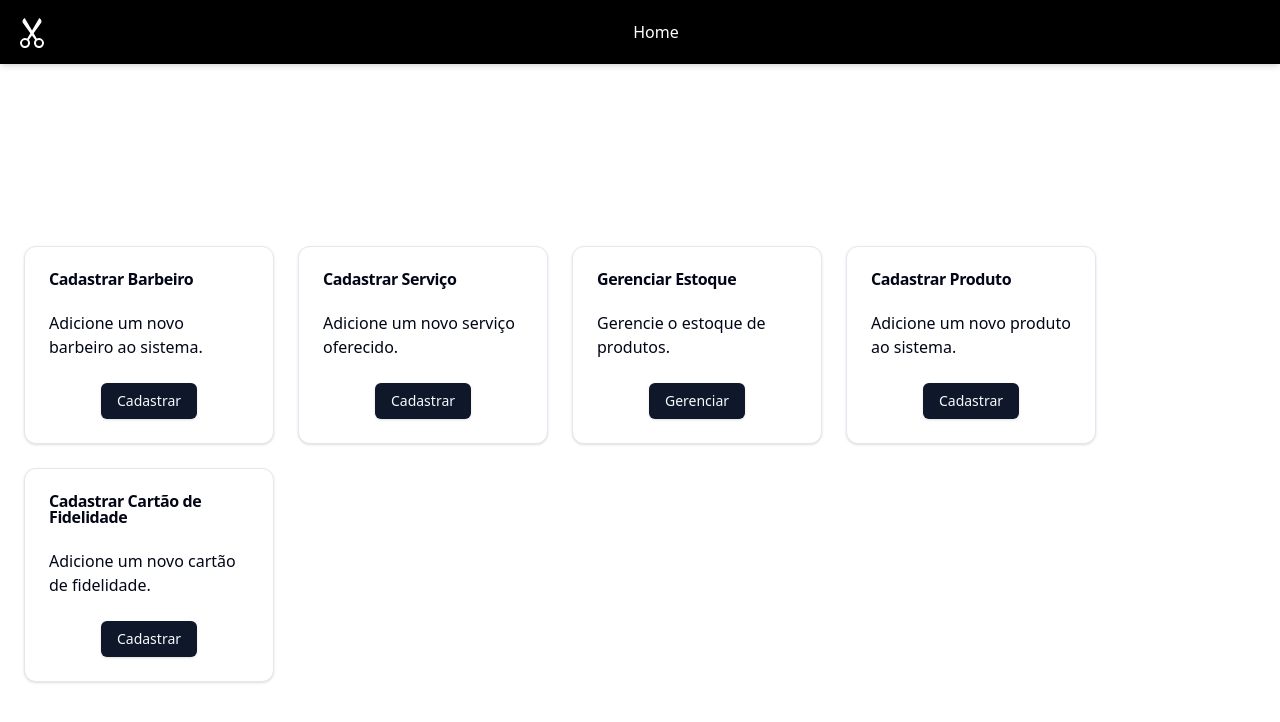
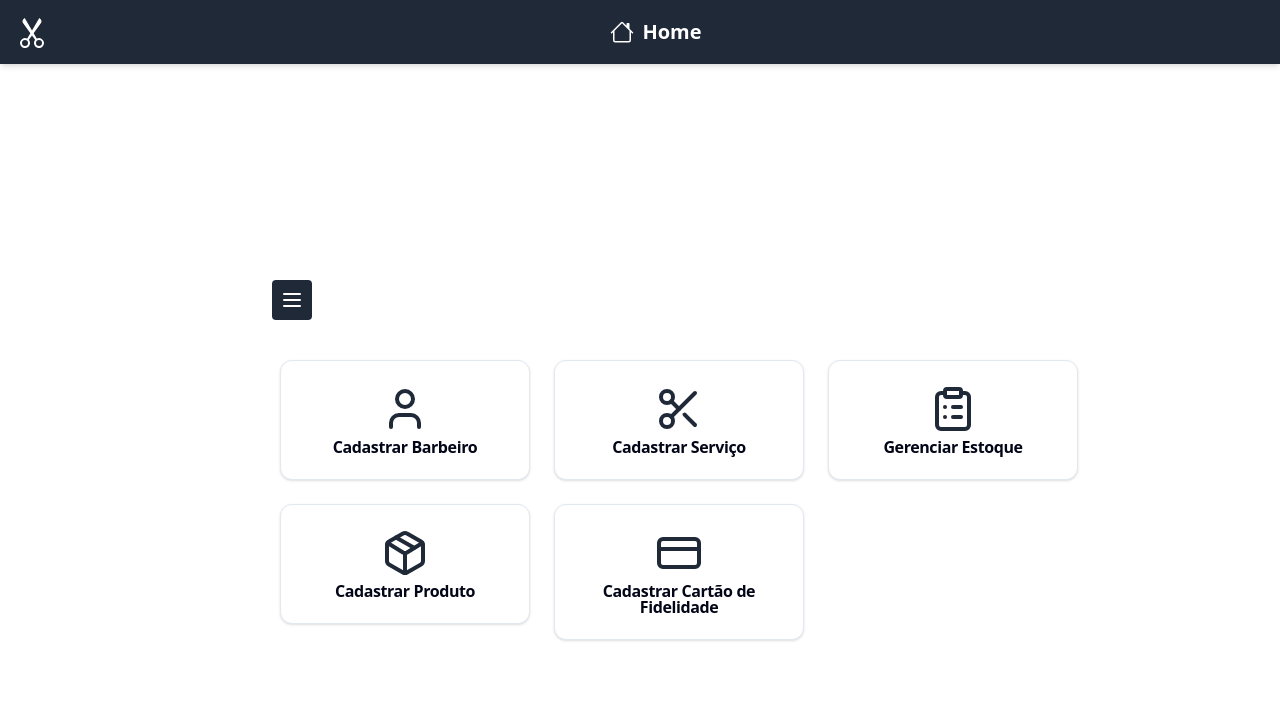
Before and after one commit to unicortes/barbearia-frontend, a React (Vite) app: page / in a window 1280 px wide. Shown: the top 722 px of the page. Built offline with nearby package versions, Linux system fonts and the light colour scheme.

Commit message:
update: alterações no front

```diff
--- a/src/components/barber/barber.jsx
+++ b/src/components/barber/barber.jsx
@@ -3,6 +3,8 @@ import axios from 'axios';
 import { Table, TableHeader, TableHead, TableBody, TableRow, TableCell } from "@/components/ui/table";
 import { Button } from "@/components/ui/button";
 import { Input } from "@/components/ui/input";
+import { Link } from 'react-router-dom';
+import { IoIosArrowBack } from "react-icons/io";
 import { Trash2, Edit } from 'lucide-react';
 
 const emailRegex = /^[^\s@]+@[^\s@]+\.[^\s@]+$/;
@@ -30,7 +32,6 @@ const Barber = () => {
   const fetchBarbers = async () => {
     try {
       const response = await axios.get('/api/barbers');
-      // Certifique-se de que a resposta é um array
       setBarbers(Array.isArray(response.data) ? response.data : []);
     } catch (error) {
       console.error('Error fetching barbers:', error);
@@ -104,6 +105,9 @@ const Barber = () => {
 
   return (
     <div className='p-6 max-w-4xl mx-auto space-y-4 w-full'>
+      <Link to="/">
+        <IoIosArrowBack className="mr-2 text-lg cursor-pointer" />
+      </Link>
       <h1 className='text-3xl font-bold'>{editMode ? 'Editar Barbeiro' : 'Barbeiros'}</h1>
       <div className='flex items-center justify-between w-full'>
         <form className='flex items-center gap-2 w-full' onSubmit={(e) => { e.preventDefault(); handleAddBarber(); }}>
--- a/src/components/header/header.jsx
+++ b/src/components/header/header.jsx
@@ -1,17 +1,18 @@
 import React from 'react';
 import { Link } from 'react-router-dom';
-import { BsScissors } from "react-icons/bs";
+import { BsScissors, BsHouse } from 'react-icons/bs'; // Ícone de casa (home)
 
 const Header = () => {
     return (
-        <header className="bg-black text-white p-4 shadow-md flex items-center">
+        <header className="bg-gray-800 text-white p-4 shadow-md flex items-center">
             <div className="flex items-center flex-shrink-0">
-                <BsScissors size={32} />
+                <BsScissors size={32} className="text-white" />
             </div>
             <nav className="flex-grow flex justify-center">
-                <ul className="flex space-x-6">
-                    <li>
-                        <Link to="/pageHome" className="hover:text-gray-400">Home</Link>
+                <ul className="flex space-x-6 items-center">
+                    <li className="flex items-center">
+                        <BsHouse size={24} className="mr-2" /> {/* Ícone de home */}
+                        <Link to="/pageHome" className="text-xl font-bold hover:text-gray-400">Home</Link>
                     </li>
                 </ul>
             </nav>
--- a/src/components/homePage/homePage.jsx
+++ b/src/components/homePage/homePage.jsx
@@ -1,88 +1,96 @@
 import * as React from "react";
-import { Button } from "@/components/ui/button";
+import { useState } from "react";
 import { Link } from 'react-router-dom';
 import {
   Card,
-  CardContent,
-  CardFooter,
   CardHeader,
   CardTitle,
 } from "@/components/ui/card";
+import { Menu, X } from 'lucide-react';
+import { User, Scissors, ClipboardList, Package, CreditCard } from 'lucide-react';
 
 const HomePage = () => {
+  const [isSidebarOpen, setIsSidebarOpen] = useState(false);
+
+  const toggleSidebar = () => {
+    setIsSidebarOpen(!isSidebarOpen);
+  };
+
   return (
+    <div className="flex">
+      {/* Sidebar */}
+      <div className={`fixed inset-y-0 left-0 transform ${isSidebarOpen ? 'translate-x-0' : '-translate-x-full'} transition-transform duration-300 ease-in-out bg-gray-800 w-64 p-4`}>
+        <div className="flex justify-between items-center mb-4">
+          <h2 className="text-white text-2xl font-bold">Menu</h2>
+          <button onClick={toggleSidebar} className="text-white p-2 rounded hover:bg-gray-700">
+            <X className="w-6 h-6" />
+          </button>
+        </div>
+        <nav className="space-y-2">
+          <Link to="/barber" className="text-white block p-2 rounded hover:bg-gray-700">Cadastrar Barbeiro</Link>
+          <Link to="/services" className="text-white block p-2 rounded hover:bg-gray-700">Cadastrar Serviço</Link>
+          <Link to="/productStock" className="text-white block p-2 rounded hover:bg-gray-700">Gerenciar Estoque</Link>
+          <Link to="/products" className="text-white block p-2 rounded hover:bg-gray-700">Cadastrar Produto</Link>
+          <Link to="/loyaltyCards" className="text-white block p-2 rounded hover:bg-gray-700">Cadastrar Cartão de Fidelidade</Link>
+        </nav>
+      </div>
+
+      {/* Main Content */}
+      <div className="flex-1 ml-64">
+        <header className="p-4">
+          <button onClick={toggleSidebar} className="bg-gray-800 text-white p-2 rounded hover:bg-gray-700">
+            <Menu className="w-6 h-6" />
+          </button>
+        </header>
         <div className="flex flex-wrap gap-6 p-6">
-      <Card className="w-[250px]">
-        <CardHeader>
+          <Link to="/barber" className="w-[250px]">
+            <Card>
+              <CardHeader className="flex flex-col items-center">
+                <User className="text-gray-800 w-12 h-12" />
                 <CardTitle>Cadastrar Barbeiro</CardTitle>
               </CardHeader>
-        <CardContent>
-          <p>Adicione um novo barbeiro ao sistema.</p>
-        </CardContent>
-        <CardFooter className="flex justify-center">
-          <Link to="/barber">
-            <Button>Cadastrar</Button>
+            </Card>
           </Link>
-        </CardFooter>
-      </Card>
 
-      <Card className="w-[250px]">
-        <CardHeader>
+          <Link to="/services" className="w-[250px]">
+            <Card>
+              <CardHeader className="flex flex-col items-center">
+                <Scissors className="text-gray-800 w-12 h-12" />
                 <CardTitle>Cadastrar Serviço</CardTitle>
               </CardHeader>
-        <CardContent>
-          <p>Adicione um novo serviço oferecido.</p>
-        </CardContent>
-        <CardFooter className="flex justify-center">
-          <Link to="/services">
-            <Button>Cadastrar</Button>
+            </Card>
           </Link>
-        </CardFooter>
-      </Card>
 
-      <Card className="w-[250px]">
-        <CardHeader>
+          <Link to="/productStock" className="w-[250px]">
+            <Card>
+              <CardHeader className="flex flex-col items-center">
+                <ClipboardList className="text-gray-800 w-12 h-12" />
                 <CardTitle>Gerenciar Estoque</CardTitle>
               </CardHeader>
-        <CardContent>
-          <p>Gerencie o estoque de produtos.</p>
-        </CardContent>
-        <CardFooter className="flex justify-center">
-          <Link to="/productStock">
-            <Button>Gerenciar</Button>
+            </Card>
           </Link>
-        </CardFooter>
-      </Card>
 
-      <Card className="w-[250px]">
-        <CardHeader>
+          <Link to="/products" className="w-[250px]">
+            <Card>
+              <CardHeader className="flex flex-col items-center">
+                <Package className="text-gray-800 w-12 h-12" />
                 <CardTitle>Cadastrar Produto</CardTitle>
               </CardHeader>
-        <CardContent>
-          <p>Adicione um novo produto ao sistema.</p>
-        </CardContent>
-        <CardFooter className="flex justify-center">
-          <Link to="/products">
-            <Button>Cadastrar</Button>
+            </Card>
           </Link>
-        </CardFooter>
-      </Card>
 
-      <Card className="w-[250px]">
-        <CardHeader>
+          <Link to="/loyaltyCards" className="w-[250px]">
+            <Card>
+              <CardHeader className="flex flex-col items-center text-center">
+                <CreditCard className="text-gray-800 w-12 h-12" />
                 <CardTitle>Cadastrar Cartão de Fidelidade</CardTitle>
               </CardHeader>
-        <CardContent>
-          <p>Adicione um novo cartão de fidelidade.</p>
-        </CardContent>
-        <CardFooter className="flex justify-center">
-          <Link to="/loyaltyCards">
-            <Button>Cadastrar</Button>
+            </Card>
           </Link>
-        </CardFooter>
-      </Card>
+        </div>
+      </div>
     </div>
   );
-}
+};
 
 export default HomePage;
--- a/src/components/loyaltyCard/loyaltyCard.jsx
+++ b/src/components/loyaltyCard/loyaltyCard.jsx
@@ -3,7 +3,9 @@ import React, { useState } from 'react';
 import { Table, TableHeader, TableHead, TableBody, TableRow, TableCell } from "@/components/ui/table";
 import { Button } from "@/components/ui/button";
 import { Input } from "@/components/ui/input";
-import { PlusCircle, Trash2, Edit } from 'lucide-react';
+import { Link } from 'react-router-dom';
+import { IoIosArrowBack } from "react-icons/io";
+import { Trash2, Edit } from 'lucide-react';
 
 const initialRows = [
   {
@@ -101,6 +103,9 @@ const LoyaltyCard = () => {
 
   return (
     <div className='p-6 max-w-4xl mx-auto space-y-4 w-full'>
+      <Link to="/">
+        <IoIosArrowBack className="mr-2 text-lg cursor-pointer" />
+      </Link>
       <h1 className='text-3xl font-bold'>{editMode ? 'Editar Cartão de Fidelidade' : 'Cartões de Fidelidade'}</h1>
       <div className='flex items-center justify-between w-full'>
         <form className='flex items-center gap-2 w-full' onSubmit={(e) => { e.preventDefault(); handleAddCard(); }}>
--- a/src/components/productStock/productStock.jsx
+++ b/src/components/productStock/productStock.jsx
@@ -3,7 +3,9 @@ import api from '@/api/api';
 import { Table, TableHeader, TableHead, TableBody, TableRow, TableCell } from "@/components/ui/table";
 import { Button } from "@/components/ui/button";
 import { Input } from "@/components/ui/input";
-import { Plus, Trash2, Edit3 } from 'lucide-react';
+import { Trash2, Edit3 } from 'lucide-react';
+import { Link } from 'react-router-dom';
+import { IoIosArrowBack } from "react-icons/io";
 
 const statusOptions = ["EM_USO", "LACRADO"];
 
@@ -110,6 +112,9 @@ const ProductStock = () => {
 
   return (
     <div className='p-6 max-w-6xl mx-auto space-y-4'>
+      <Link to="/">
+        <IoIosArrowBack className="mr-2 text-lg cursor-pointer" />
+      </Link>
       <h1 className='text-3xl font-bold'>Estoque</h1>
 
       <div className="flex items-center gap-2">
--- a/src/components/products/products.jsx
+++ b/src/components/products/products.jsx
@@ -3,6 +3,8 @@ import api from '@/api/api';
 import { Table, TableHeader, TableHead, TableBody, TableRow, TableCell } from "@/components/ui/table";
 import { Button } from "@/components/ui/button";
 import { Input } from "@/components/ui/input";
+import { Link } from 'react-router-dom';
+import { IoIosArrowBack } from "react-icons/io";
 import { Edit, Trash2 } from 'lucide-react';
 
 const Product = () => {
@@ -119,6 +121,9 @@ const Product = () => {
 
   return (
     <div className='p-6 max-w-4xl mx-auto space-y-4 w-full'>
+      <Link to="/">
+        <IoIosArrowBack className="mr-2 text-lg cursor-pointer" />
+      </Link>
       <h1 className='text-3xl font-bold'>{editMode ? 'Editar produto' : 'Produtos'}</h1>
       <div className='flex items-center justify-between w-full'>
         <form className='flex items-center gap-2 w-full' onSubmit={(e) => { e.preventDefault(); handleAddProduct(); }}>
--- a/src/components/service/service.jsx
+++ b/src/components/service/service.jsx
@@ -3,6 +3,8 @@ import api from '@/api/api';
 import { Table, TableHeader, TableHead, TableBody, TableRow, TableCell } from "@/components/ui/table";
 import { Button } from "@/components/ui/button";
 import { Input } from "@/components/ui/input";
+import { Link } from 'react-router-dom';
+import { IoIosArrowBack } from "react-icons/io";
 import { Edit, Trash2 } from 'lucide-react';
 
 const Service = () => {
@@ -96,6 +98,9 @@ const Service = () => {
 
   return (
     <div className='p-6 max-w-4xl mx-auto space-y-4 w-full'>
+      <Link to="/">
+        <IoIosArrowBack className="mr-2 text-lg cursor-pointer" />
+      </Link>
       <h1 className='text-3xl font-bold'>{editMode ? 'Editar serviço' : 'Serviços'}</h1>
       <div className='flex items-center justify-between w-full'>
         <form className='flex items-center gap-2 w-full' onSubmit={(e) => { e.preventDefault(); handleAddService(); }}>
```
Lines whose indentation alone changed are shown as unchanged.
